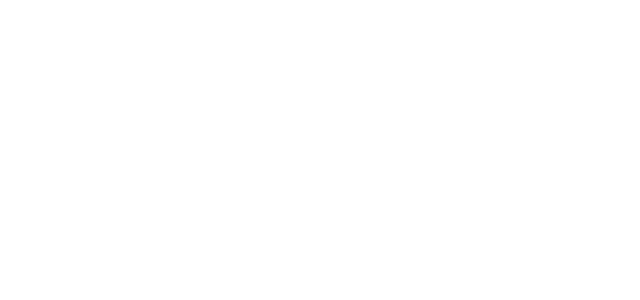
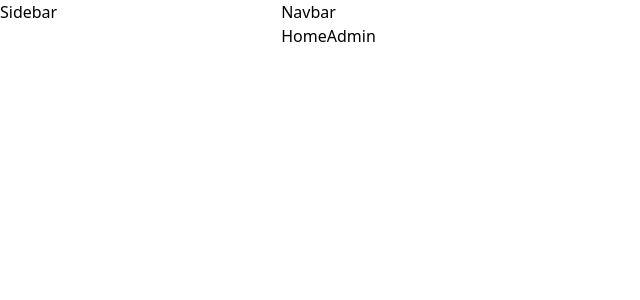
Before and after one commit to trghieu9415/ooad_cnpm, a React (Vite) app in the folder frontend/: page /admin in a window 1280 px wide. Before the commit this address had no page. Shown: the top 300 px of the page, without its empty margins (0-640 px from the left). Built offline with nearby package versions, Linux system fonts and the light colour scheme.

Commit message:
frame admin UI

```diff
--- a/frontend/package.json
+++ b/frontend/package.json
@@ -19,6 +19,7 @@
     "lodash": "^4.17.21",
     "react": "^18.3.1",
     "react-dom": "^18.3.1",
+    "react-icons": "^5.3.0",
     "react-router-dom": "^6.26.2"
   },
   "devDependencies": {
--- /dev/null
+++ b/frontend/src/Components/Admin/Layout.jsx
@@ -0,0 +1,20 @@
+// import React from 'react'
+import Sidebar from './Sidebar'
+import Navbar from './Navbar'
+import { Outlet } from 'react-router-dom'
+
+const Layout = () => {
+  return (
+    <div>
+      <div className='flex'>
+        <Sidebar />
+        <div className='w-full ml-16 md:ml-56'>
+          <Navbar />
+          <Outlet />
+        </div>
+      </div>
+    </div>
+  )
+}
+
+export default Layout
--- /dev/null
+++ b/frontend/src/Components/Admin/Navbar.jsx
@@ -0,0 +1,9 @@
+import React from 'react'
+
+const Navbar = () => {
+  return (
+    <div>Navbar</div>
+  )
+}
+
+export default Navbar
--- /dev/null
+++ b/frontend/src/Components/Admin/Sidebar.jsx
@@ -0,0 +1,9 @@
+import React from 'react'
+import { LuBox, LuUser, LuMessageSquare, LuCalendar } from 'react-icons/lu'
+import {FaSuitcase} from 'react-icons/fa'
+
+const Sidebar = () => {
+  return <div>Sidebar</div>
+}
+
+export default Sidebar
--- /dev/null
+++ b/frontend/src/pages/Admin/HomeAdmin.jsx
@@ -0,0 +1,7 @@
+import React from 'react'
+
+const HomeAdmin = () => {
+  return <div>HomeAdmin</div>
+}
+
+export default HomeAdmin
```
Also changed, not shown: frontend/src/useRouteElement.jsx (+13 -0 lines), 1 other file (tests, documents, lock files or other folders).
